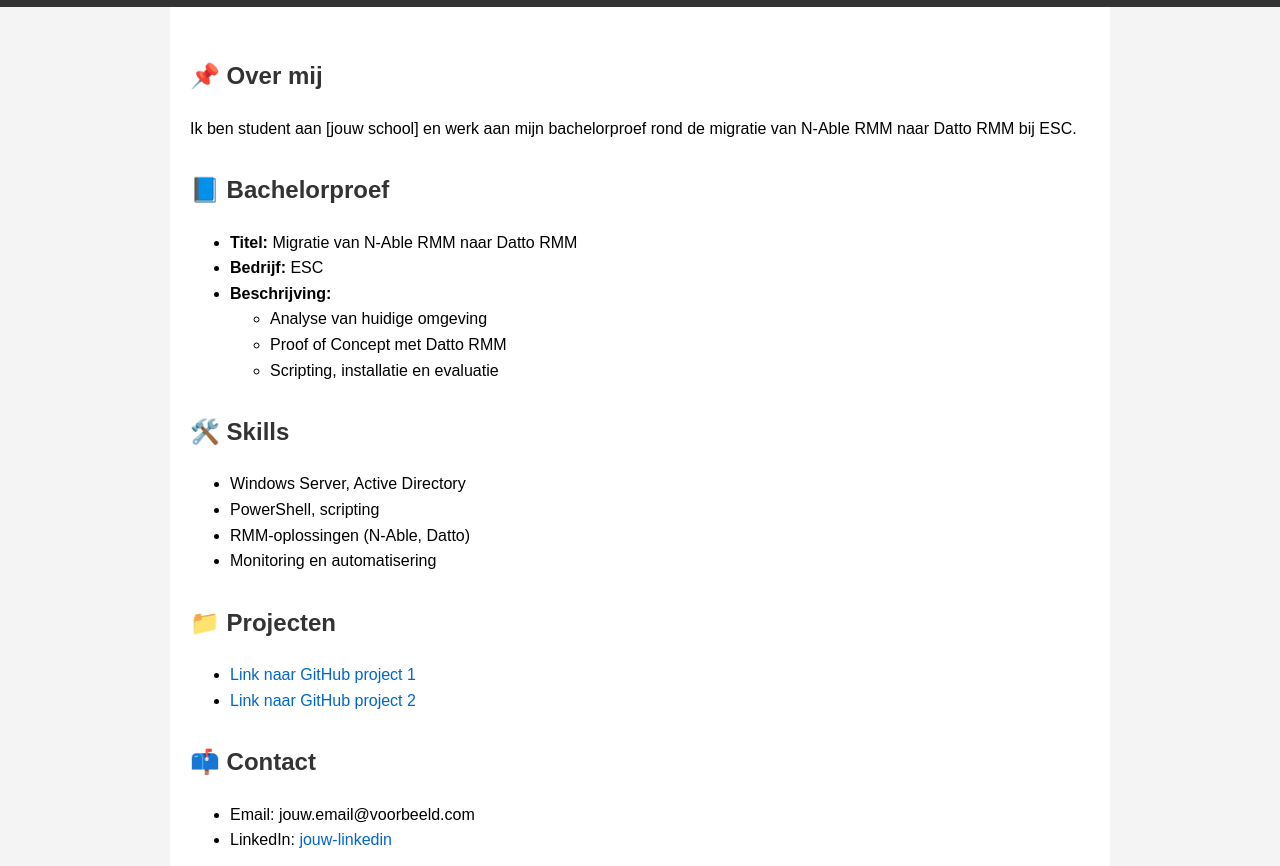
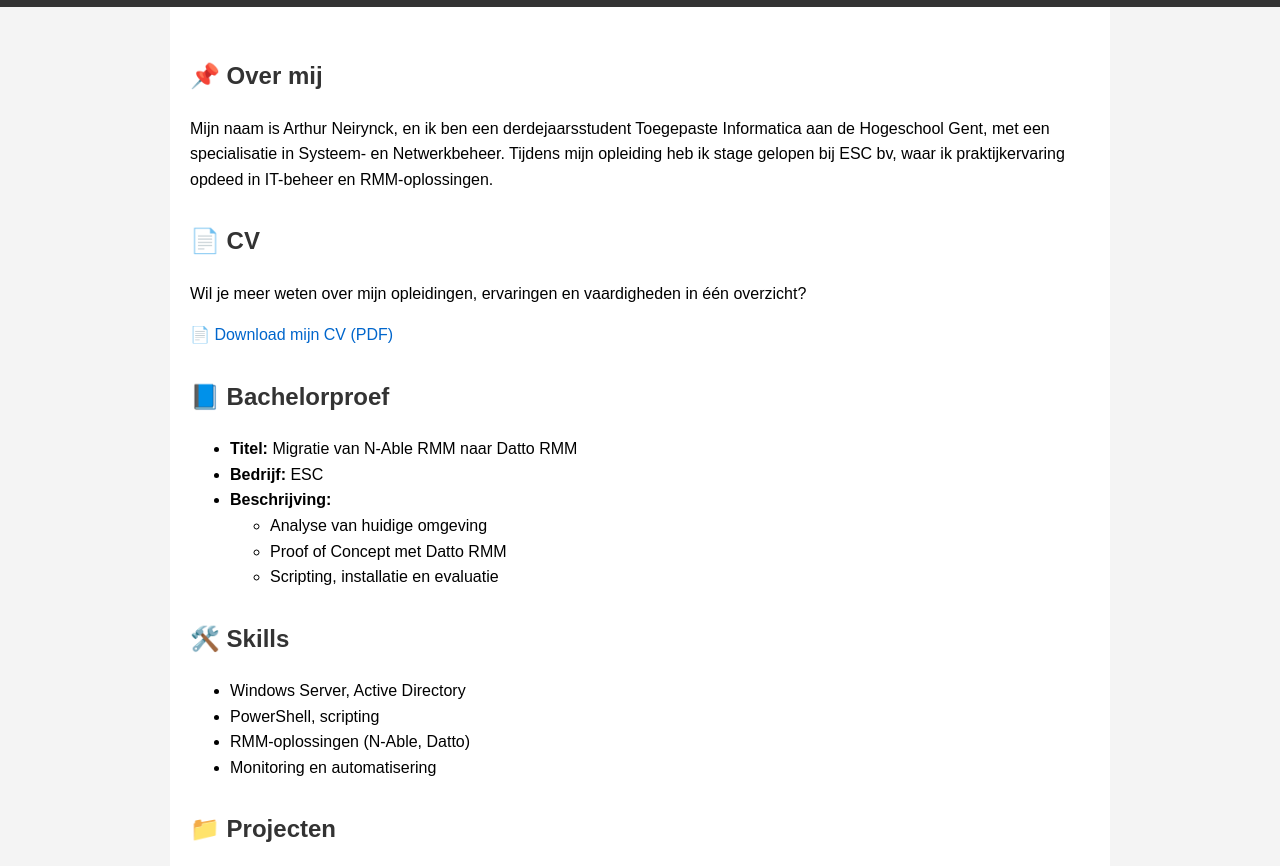
Before and after one commit to arthurneirynck/digitaal-portfolio, a plain HTML site: page index.html in a window 1280 px wide. Shown: the part 51-917 px from the top of the page. Drawn offline with Linux system fonts and the light colour scheme.

Commit message:
Update index.html

```diff
--- a/index.html
+++ b/index.html
@@ -50,7 +50,13 @@
   <div class="container">
     <section>
       <h2>📌 Over mij</h2>
-      <p>Ik ben student aan [jouw school] en werk aan mijn bachelorproef rond de migratie van N-Able RMM naar Datto RMM bij ESC.</p>
+      <p>Mijn naam is Arthur Neirynck, en ik ben een derdejaarsstudent Toegepaste Informatica aan de Hogeschool Gent, met een specialisatie in Systeem- en Netwerkbeheer. Tijdens mijn opleiding heb ik stage gelopen bij ESC bv, waar ik praktijkervaring opdeed in IT-beheer en RMM-oplossingen.</p>
+    </section>
+
+    <section>
+      <h2>📄 CV</h2>
+      <p>Wil je meer weten over mijn opleidingen, ervaringen en vaardigheden in één overzicht?</p>
+      <p><a href="docs/ArthurNeirynck_CV.pdf" target="_blank">📄 Download mijn CV (PDF)</a></p>
     </section>
 
     <section>
@@ -89,8 +95,8 @@
     <section>
       <h2>📫 Contact</h2>
       <ul>
-        <li>Email: jouw.email@voorbeeld.com</li>
-        <li>LinkedIn: <a href="https://linkedin.com/in/jouwnaam" target="_blank">jouw-linkedin</a></li>
+        <li>Email: <a href="mailto:arthur.neirynck@hotmail.com">arthur.neirynck@hotmail.com</a></li>
+        <li>LinkedIn: <a href="https://www.linkedin.com/in/arthur-neirynck-9533992a1/" target="_blank">linkedin.com/in/arthur-neirynck-9533992a1</a></li>
       </ul>
     </section>
 
```
